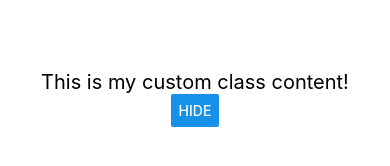
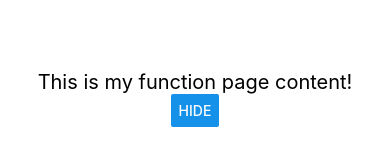
Before and after one commit to ShamsJarrar/JovisionReactTasks, a React Native app: screen / in a window 390 px wide. Both pictures are taken after a click on the button "SHOW". Shown: the part 324-490 px from the top of the page. Built offline with nearby package versions, Linux system fonts and the light colour scheme.

Commit message:
Task 21 commit

```diff
--- a/App.tsx
+++ b/App.tsx
@@ -1,5 +1,5 @@
 import React from 'react';
-import Task20 from "./Tasks/Task 20";
+import Task21 from "./Tasks/Task 21";
 
 export default function App() {
   return (
@@ -7,6 +7,7 @@ export default function App() {
     //<Task17></Task17>
     //<Task18></Task18>
     //<Task19></Task19>
-    <Task20></Task20>
+    //<Task20></Task20>
+    <Task21></Task21>
   );
 }
--- /dev/null
+++ b/Components/MyFunctionComponent_Task21.js
@@ -0,0 +1,33 @@
+import React, { useEffect } from 'react';
+import { StyleSheet, View, Text } from 'react-native';
+
+function MyFunctionComponent_Task21() {
+
+    useEffect(() => {
+        console.log("MyFunctionPage loaded");
+
+        return() => {
+            console.log("MyFunctionPage unloaded");
+        };
+    }, [])
+
+    return (
+        <View style={styles.container}>
+            <Text style={styles.pageText}>This is my function page content!</Text>
+        </View>
+    );
+}
+
+const styles = StyleSheet.create({
+    container: {
+        justifyContent: "center",
+        alignItems: "center",
+    },
+    pageText: {
+        textAlign: "center",
+        fontSize: 20,
+        color: "#000000",
+    }
+});
+
+export default MyFunctionComponent_Task21
--- /dev/null
+++ b/Tasks/Task 21.js
@@ -0,0 +1,33 @@
+import React, { useState } from 'react'
+import { StyleSheet, View, Button } from 'react-native';
+import MyFunctionComponent_Task21 from '../Components/MyFunctionComponent_Task21';
+
+function Task21() {
+    const [showFunction, toggleFunctionDisplay] = useState(false);
+
+    return (
+        <View style={styles.container}>
+            {showFunction ? <MyFunctionComponent_Task21 /> : null}
+
+            <Button
+            title = {showFunction ? "Hide" : "Show"}
+            color = "#1591ea"
+            onPress = {() => toggleFunctionDisplay((showFunction) => !showFunction)} />
+        </View>
+    );
+}
+
+const styles = StyleSheet.create({
+    container: {
+        flex: 1,
+        justifyContent: "center",
+        alignItems: "center",
+    },
+    Text: {
+        textAlign: "center",
+        fontSize: 15,
+        color: "#000000",
+    }
+});
+
+export default Task21
```
